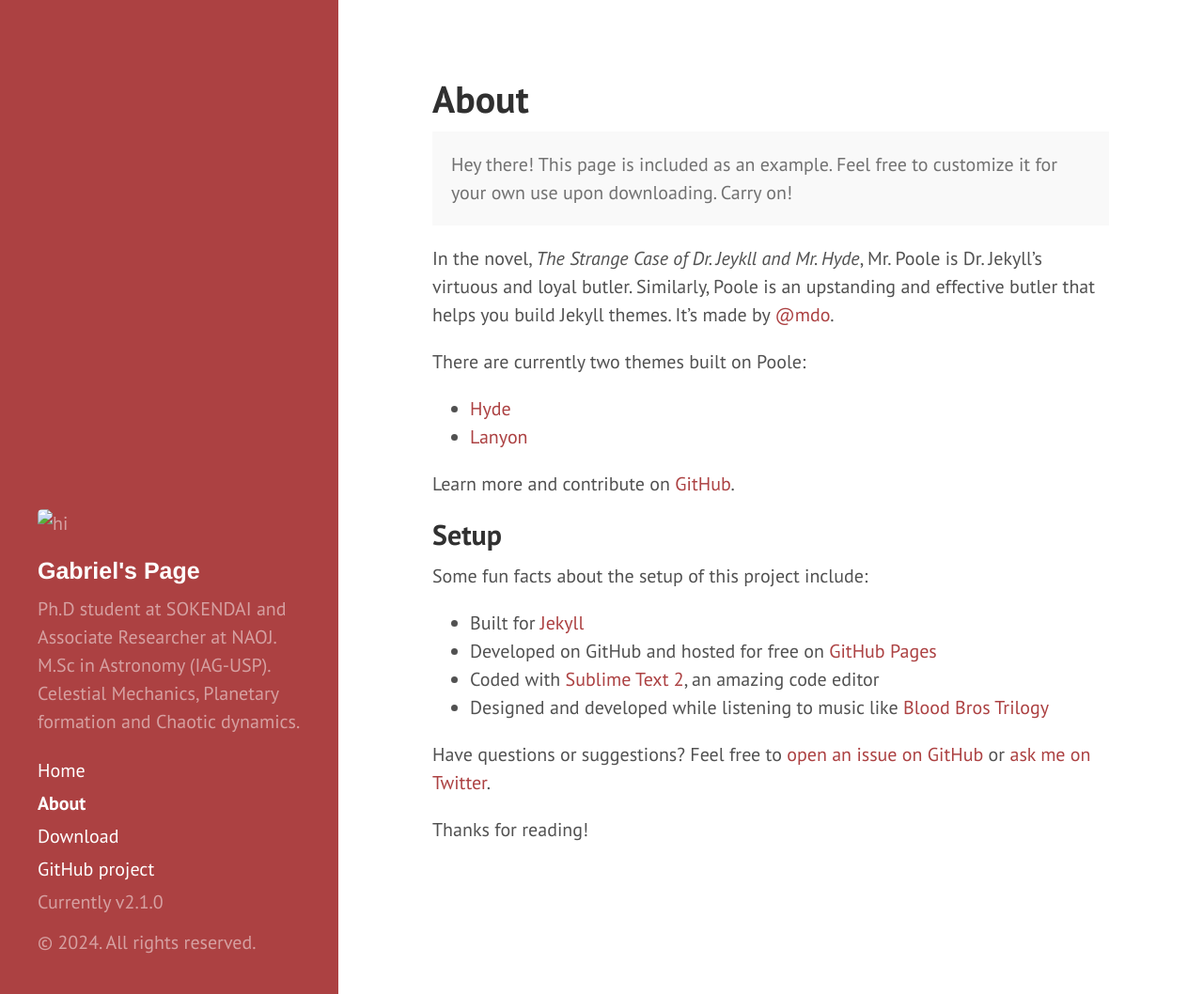
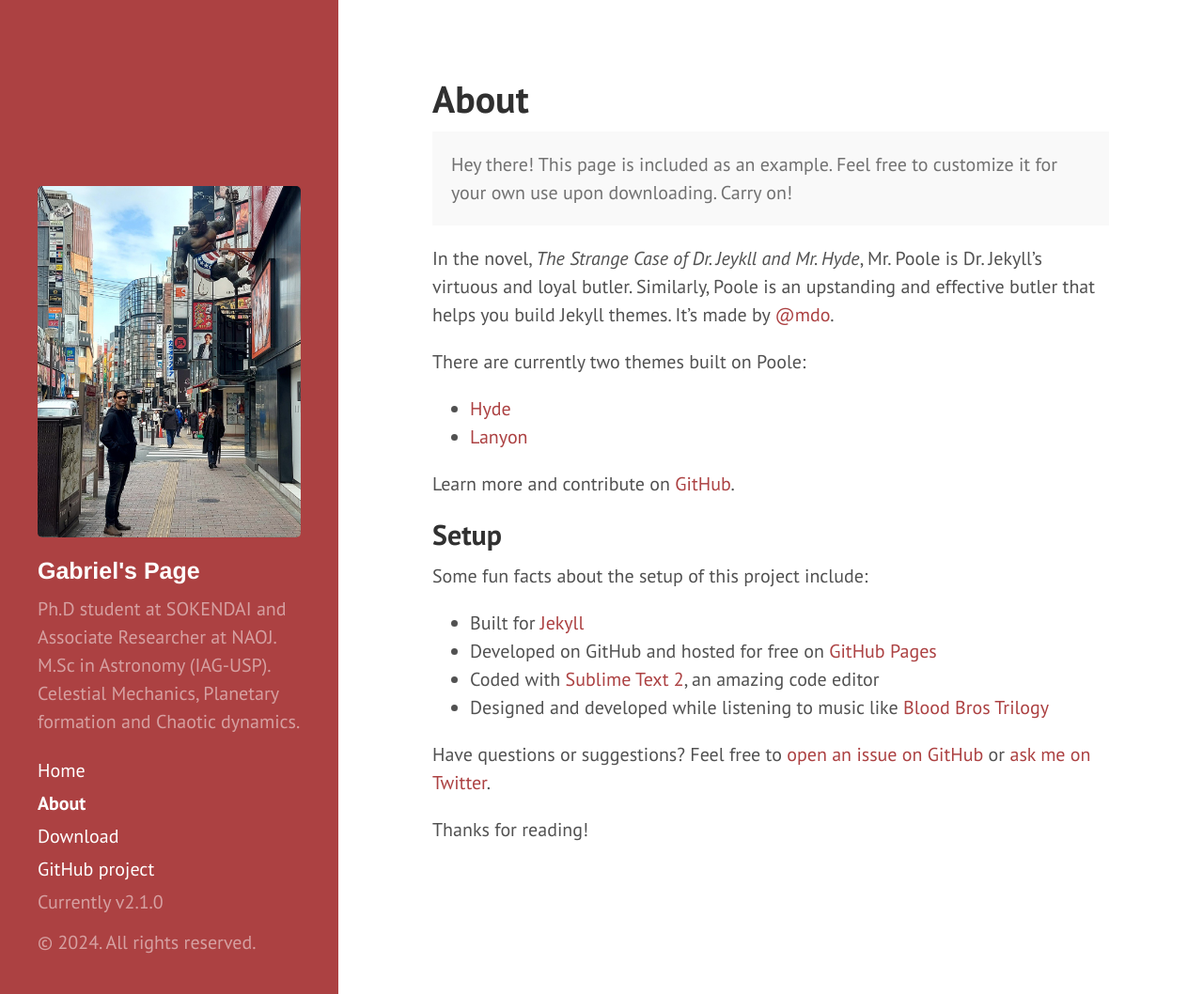
Before and after one commit to gabrieltxg/gabrieltxg.github.io, a Jekyll site: the page built from about.md, in a window 1280 px wide and 1058 px high. Shown: the whole window at 94% size. Built offline with Jekyll 4.4.1, drawn with Linux system fonts in a browser that asks for light colours; Markdown is read by kramdown in place of the engine named in the settings.

Commit message:
Update sidebar.html

```diff
--- a/_includes/sidebar.html
+++ b/_includes/sidebar.html
@@ -2,16 +2,16 @@
   <div class="container sidebar-sticky">
 
     <div class="sidebar-about">
-      <img src="{{ site.baseurl }}public/pric_profil.jpg" alt="hi" class="inline"/>
+      <img src="/public/pric_profil.jpg" alt="hi" class="inline"/>
       <h1>
-        <a href="{{ site.baseurl }}">
+        <a href="/">
           {{ site.title }}
         </a>
       </h1
       <p class="lead">{{ site.description }}</p>
     </div>
     <nav class="sidebar-nav">
-      <a class="sidebar-nav-item{% if page.url == site.baseurl %} active{% endif %}" href="{{ site.baseurl }}">Home</a>
+      <a class="sidebar-nav-item{% if page.url == site.baseurl %} active{% endif %}" href="/">Home</a>
 
       {% comment %}
         The code below dynamically generates a sidebar nav of pages with
```
